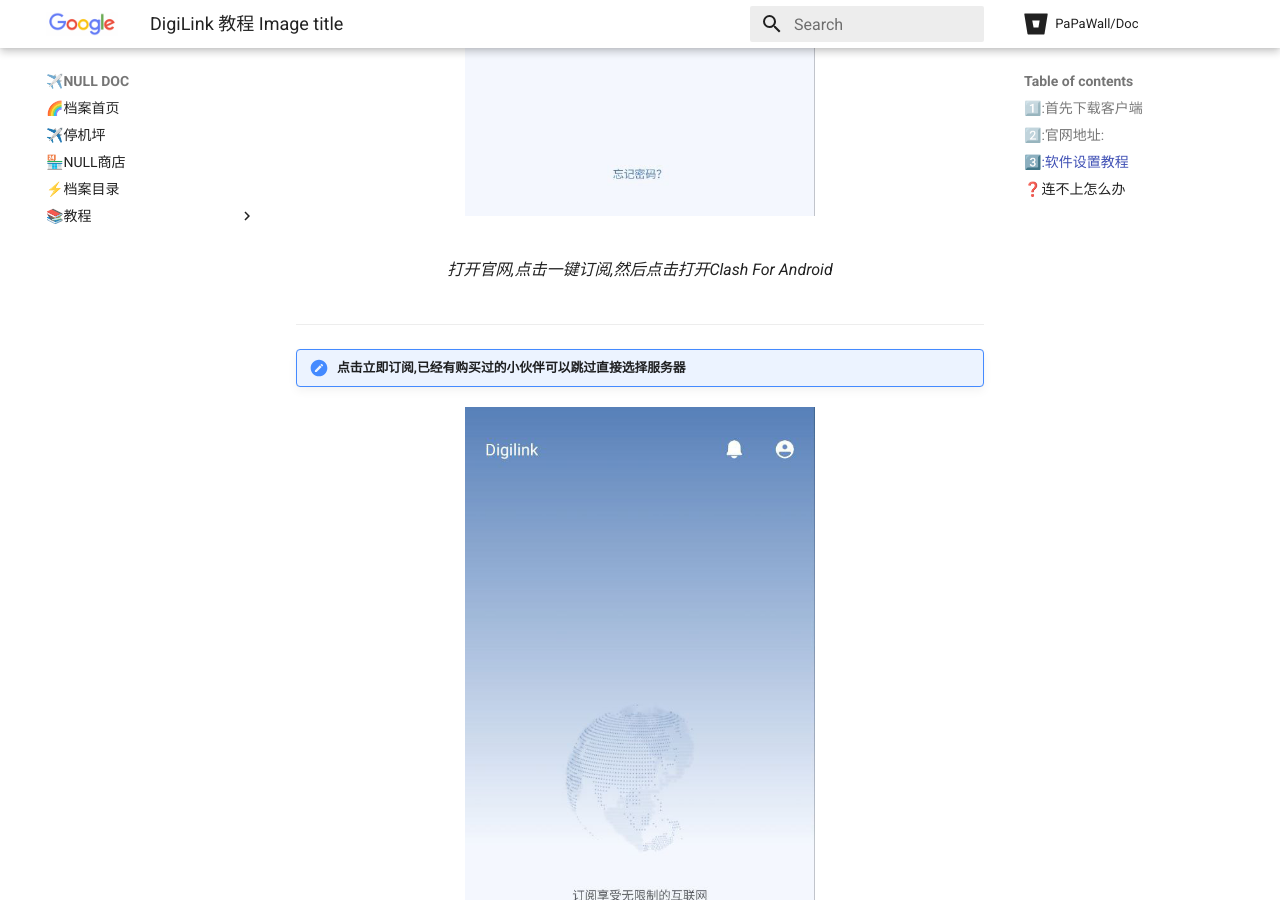
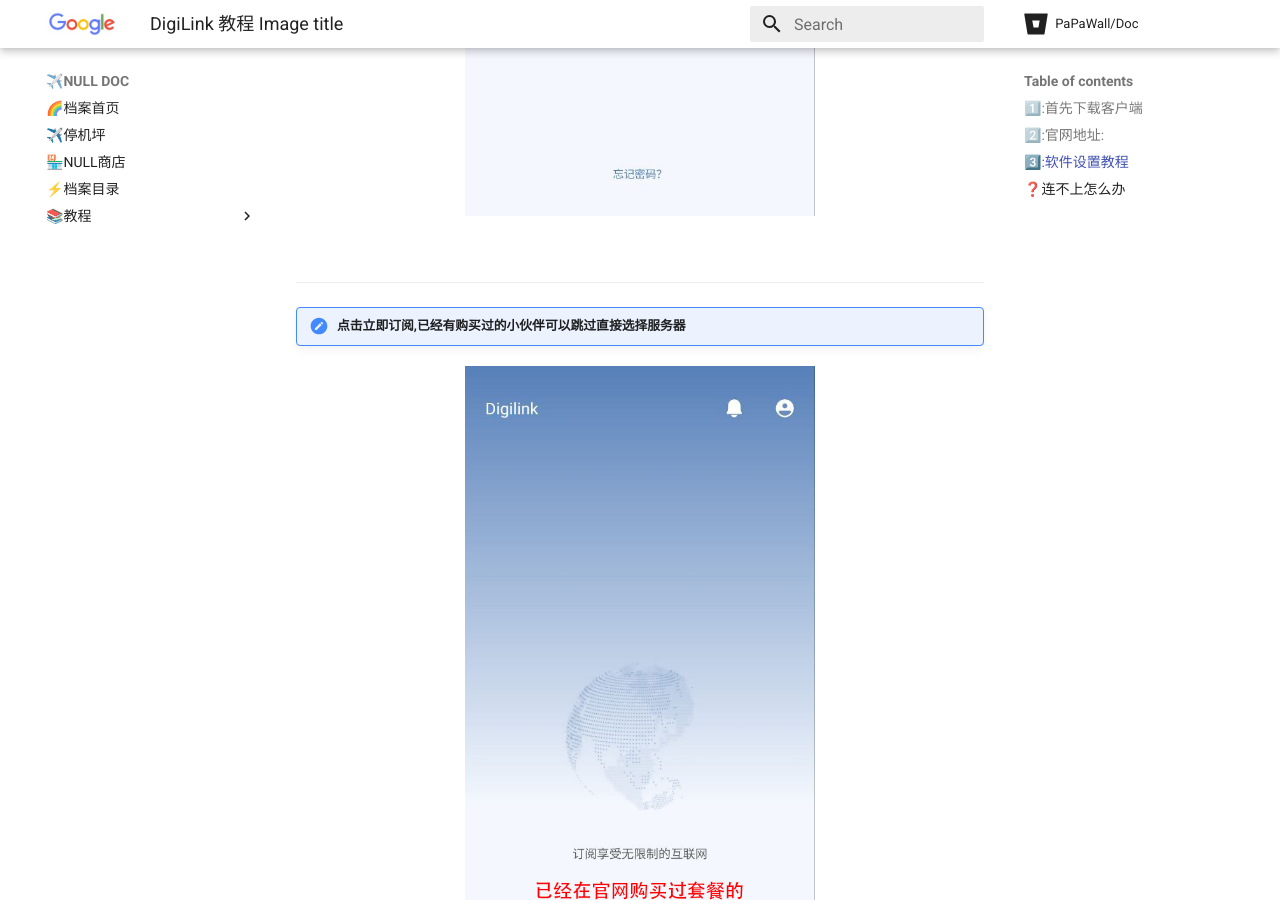
Before and after one commit to papawall/papawalldocs, an MkDocs documentation site: the page built from docs/help/android/digilink.md, in a window 1280 px wide and 900 px high, scrolled down 1523 px. Built offline with MkDocs 1.6.1 and Material for MkDocs 9.7.7, drawn with Linux system fonts in a browser that asks for light colours.

Commit message:
bug fix0904

```diff
--- a/docs/help/android/digilink.md
+++ b/docs/help/android/digilink.md
@@ -28,7 +28,7 @@
     软件内可以注册账户,有账户的小伙伴直接登录即可.
 <figure markdown="span">
 ![Image title](../../assets/photo/android/digilink/adl1.png){ width="350" }
-  <figcaption>打开官网,点击一键订阅,然后点击打开Clash For Android</figcaption>
+  <figcaption></figcaption>
 </figure>
 
 ---
```
